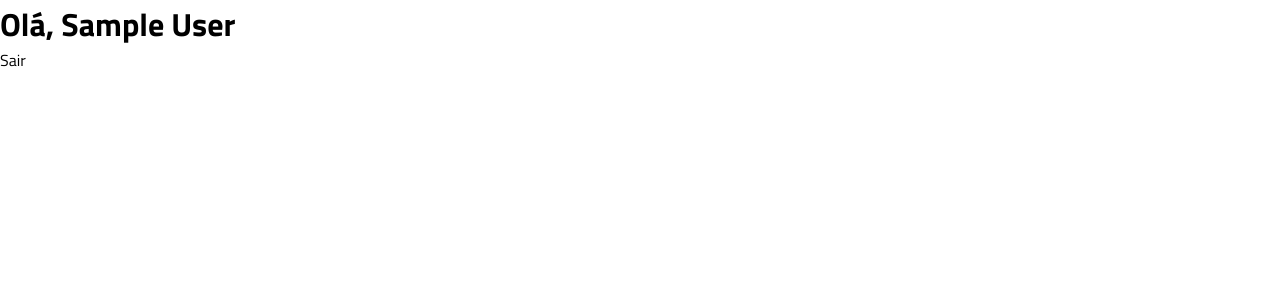
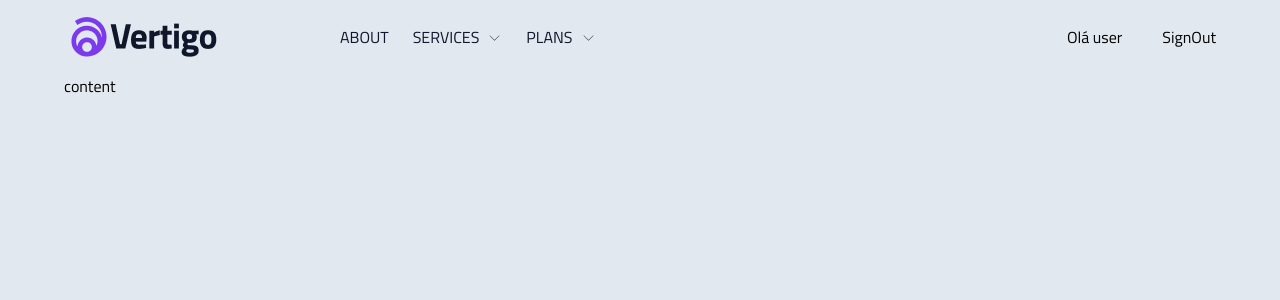
Before and after one commit to wwilliamsantana/signin-signout-auth, a React (Vite) app: page /home in a window 1280 px wide. Shown: the top 300 px of the page. Built offline with nearby package versions, Linux system fonts and the light colour scheme; sample sign-in values are in the browser's storage.

Commit message:
Create Page Home: Add NavBar

```diff
--- a/package.json
+++ b/package.json
@@ -10,7 +10,8 @@
   },
   "dependencies": {
     "@hookform/resolvers": "^3.0.1",
-    "@phosphor-icons/react": "^2.0.6",
+    "@phosphor-icons/react": "^2.0.8",
+    "@radix-ui/react-navigation-menu": "^1.1.2",
     "@types/styled-components": "^5.1.26",
     "axios": "^1.3.5",
     "framer-motion": "^10.10.0",
--- a/src/context/auth.tsx
+++ b/src/context/auth.tsx
@@ -13,6 +13,7 @@ interface UserProps {
     email: string
     name: string
   }
+  token: string
 }
 
 interface AuthContextProps {
@@ -32,7 +33,6 @@ export function AuthProvider({ children }: AuthProviderProps) {
   const [user, setUser] = useState<UserProps | null>(null)
 
   async function signIn({ email, password }: SignInProps) {
-    console.log(email, password)
     const response = await api.post('/auth', {
       email,
       password,
@@ -41,12 +41,13 @@ export function AuthProvider({ children }: AuthProviderProps) {
     if (response.data.error) {
       alert(response.data.error)
     } else {
-      setUser(response.data.user)
+      setUser(response.data)
       const { token, user } = response.data
       api.defaults.headers.common.Authorization = `Bearer ${token}`
       localStorage.setItem('@Auth:token', token)
       localStorage.setItem('@Auth:user', JSON.stringify(user))
     }
+    console.log(response.headers.Authorization)
   }
 
   function signOut() {
@@ -61,7 +62,6 @@ export function AuthProvider({ children }: AuthProviderProps) {
       const storageToken = localStorage.getItem('@Auth:token')
 
       if (storageUser && storageToken) {
-        console.log(storageUser)
         setUser(JSON.parse(storageUser))
       }
     }
--- a/src/pages/Home/index.tsx
+++ b/src/pages/Home/index.tsx
@@ -1,13 +1,91 @@
-import { useContext } from 'react'
-import { AuthContext } from '../../context/auth'
+// import { useContext, useEffect, useState } from 'react'
+// import { AuthContext } from '../../context/auth'
+// import { api } from '../../services/api'
+
+import {
+  Container,
+  Content,
+  ContentNav,
+  ContentUser,
+  NavbarContainer,
+} from './style'
+import logoImg from '../../assets/logo.png'
+import * as Navigation from '@radix-ui/react-navigation-menu'
+import { Link } from 'react-router-dom'
+import { CaretDown } from '@phosphor-icons/react'
 
 export function Home() {
-  const { signOut, user } = useContext(AuthContext)
+  // const { signOut, user } = useContext(AuthContext)
+  // const [users, setUsers] = useState()
+
+  // async function listUsers() {
+  //   const response = await api.get('/users', {
+  //     headers: {
+  //       Authorization: `Bearer ${localStorage.getItem('@Auth:token')}`,
+  //     },
+  //   })
+  //   const data = response.data
+
+  //   setUsers(data)
+  // }
+
+  // useEffect(() => {
+  //   listUsers()
+  // }, [])
 
   return (
-    <div>
-      <h1>Olá, {user?.name}</h1>
-      <button onClick={signOut}>Sair</button>
-    </div>
+    <Container>
+      <NavbarContainer>
+        <ContentNav>
+          <img src={logoImg} alt="logo img" />
+
+          <Navigation.Root className="NavigationRoot">
+            <Navigation.List className="NavigationList">
+              <Navigation.Item className="NavigationItem">
+                <Link to={'/'} className="NavigationLink">
+                  About
+                </Link>
+              </Navigation.Item>
+
+              <Navigation.Item className="NavigationItem">
+                <Navigation.Trigger className="NavigationTrigger">
+                  Services
+                  <CaretDown size={15} weight="thin" />
+                </Navigation.Trigger>
+                <Navigation.Content className="NavigationContent">
+                  <ul>
+                    <Link to={'/'}>Service 1</Link>
+                    <Link to={'/'}>Service 2</Link>
+                    <Link to={'/'}>Service 3</Link>
+                    <Link to={'/'}>Service 4</Link>
+                  </ul>
+                </Navigation.Content>
+              </Navigation.Item>
+
+              <Navigation.Item className="NavigationItem">
+                <Navigation.Trigger className="NavigationTrigger">
+                  Plans
+                  <CaretDown size={15} weight="thin" />
+                </Navigation.Trigger>
+                <Navigation.Content className="NavigationContent">
+                  <ul>
+                    <Link to={'/'}>Flat 1</Link>
+                    <Link to={'/'}>Flat 2</Link>
+                    <Link to={'/'}>Flat 3</Link>
+                    <Link to={'/'}>Flat 4</Link>
+                  </ul>
+                </Navigation.Content>
+              </Navigation.Item>
+            </Navigation.List>
+          </Navigation.Root>
+        </ContentNav>
+
+        <ContentUser>
+          <p>Olá user </p>
+          <button>SignOut</button>
+        </ContentUser>
+      </NavbarContainer>
+      <Content> content</Content>
+    </Container>
   )
 }
--- /dev/null
+++ b/src/pages/Home/style.ts
@@ -0,0 +1,122 @@
+import styled from 'styled-components'
+
+export const Container = styled.div`
+  min-height: 100vh;
+  margin: auto;
+  background: ${(props) => props.theme['gray-200']};
+`
+
+export const NavbarContainer = styled.nav`
+  max-width: 90%;
+  margin: auto;
+  padding-top: 1rem;
+
+  display: flex;
+  justify-content: space-between;
+  align-items: center;
+`
+
+export const ContentNav = styled.div`
+  display: flex;
+  align-items: center;
+  gap: 10rem;
+
+  .NavigationRoot {
+    display: flex;
+    justify-content: center;
+    position: relative;
+    z-index: 1;
+  }
+
+  .NavigationList {
+    display: flex;
+    justify-content: center;
+    padding: 0.4rem;
+    list-style: none;
+    margin: 0;
+  }
+
+  .NavigationTrigger {
+    padding: 0.8rem 1.2rem;
+    outline: none;
+    user-select: none;
+    text-transform: uppercase;
+    color: ${(props) => props.theme['gray-900']};
+    font-weight: 500;
+
+    display: flex;
+    align-items: center;
+    justify-content: space-between;
+    gap: 0.8rem;
+  }
+
+  .NavigationTrigger[data-state='open'] {
+    color: ${(props) => props.theme['purple-400']};
+    svg {
+      transition: 0.3s ease;
+      transform: rotate(180deg);
+    }
+  }
+
+  .NavigationTrigger[data-state='closed'] {
+    svg {
+      transition: 0.3s ease-in-out;
+    }
+  }
+
+  .NavigationItem {
+    position: relative;
+
+    .NavigationLink {
+      padding: 0.8rem 1.2rem;
+      text-decoration: none;
+      text-transform: uppercase;
+      color: ${(props) => props.theme['gray-900']};
+      font-weight: 500;
+
+      display: flex;
+      align-items: center;
+
+      &:hover {
+        color: ${(props) => props.theme['purple-400']};
+      }
+    }
+  }
+
+  .NavigationContent {
+    position: absolute;
+    top: 10;
+    left: 0;
+    width: 100%;
+
+    ul {
+      display: flex;
+      flex-direction: column;
+      gap: 1rem;
+      margin-top: 0.5rem;
+
+      a {
+        padding: 0.5rem 0.8rem;
+        text-decoration: none;
+        cursor: pointer;
+        color: ${(props) => props.theme['gray-700']};
+
+        &:hover {
+          color: ${(props) => props.theme['purple-400']};
+        }
+      }
+    }
+  }
+`
+
+export const ContentUser = styled.div`
+  display: flex;
+  align-items: center;
+  gap: 4rem;
+`
+
+export const Content = styled.main`
+  max-width: 90%;
+  margin: auto;
+  padding-top: 1rem;
+`
--- a/src/pages/SignIn/index.tsx
+++ b/src/pages/SignIn/index.tsx
@@ -16,7 +16,7 @@ import {
   LabelWrapper,
   Button,
   CreateAccount,
-} from './styles'
+} from './style'
 import { AuthContext } from '../../context/auth'
 import { Navigate } from 'react-router-dom'
 
--- a/src/pages/SignUp/index.tsx
+++ b/src/pages/SignUp/index.tsx
@@ -17,7 +17,7 @@ import {
   Headline,
   InputWrapper,
   LabelWrapper,
-} from './styles'
+} from './style'
 
 export const SignUpSchema = z.object({
   name: z.string().min(2, 'Informe seu nome!'),
```
Also changed, not shown: src/pages/SignIn/style.ts (renamed from src/pages/SignIn/styles.ts), src/pages/SignUp/style.ts (renamed from src/pages/SignUp/styles.ts), 1 other file (tests, documents, lock files or other folders).
